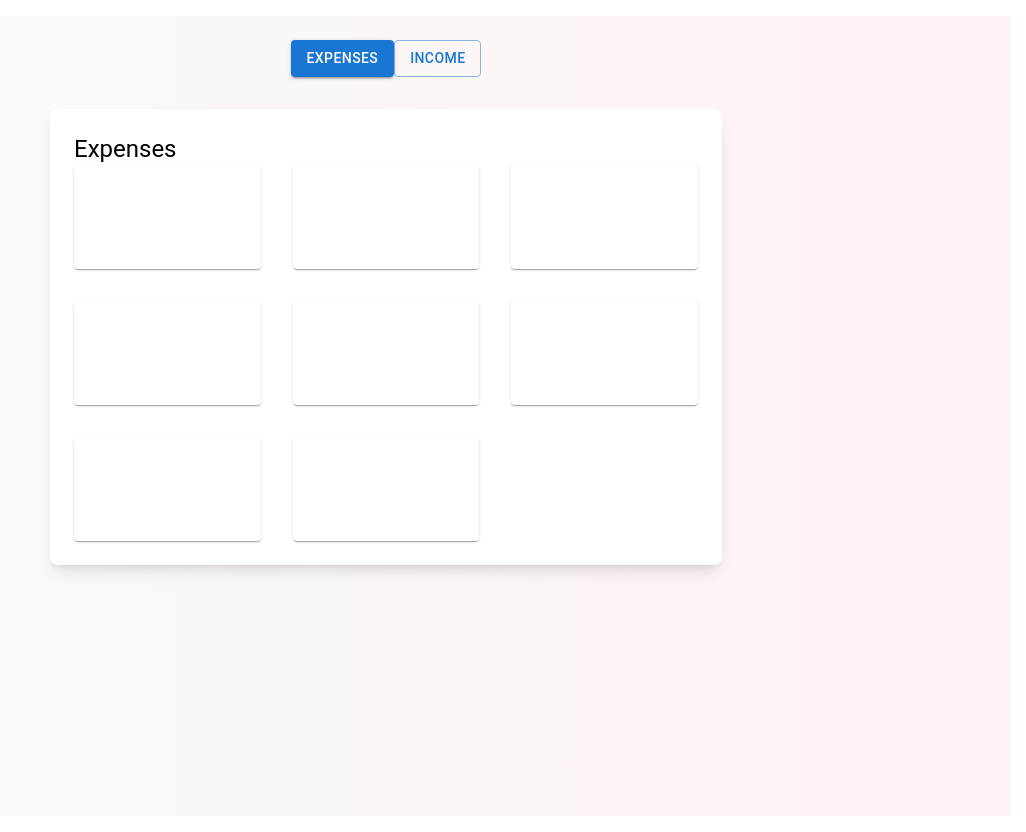
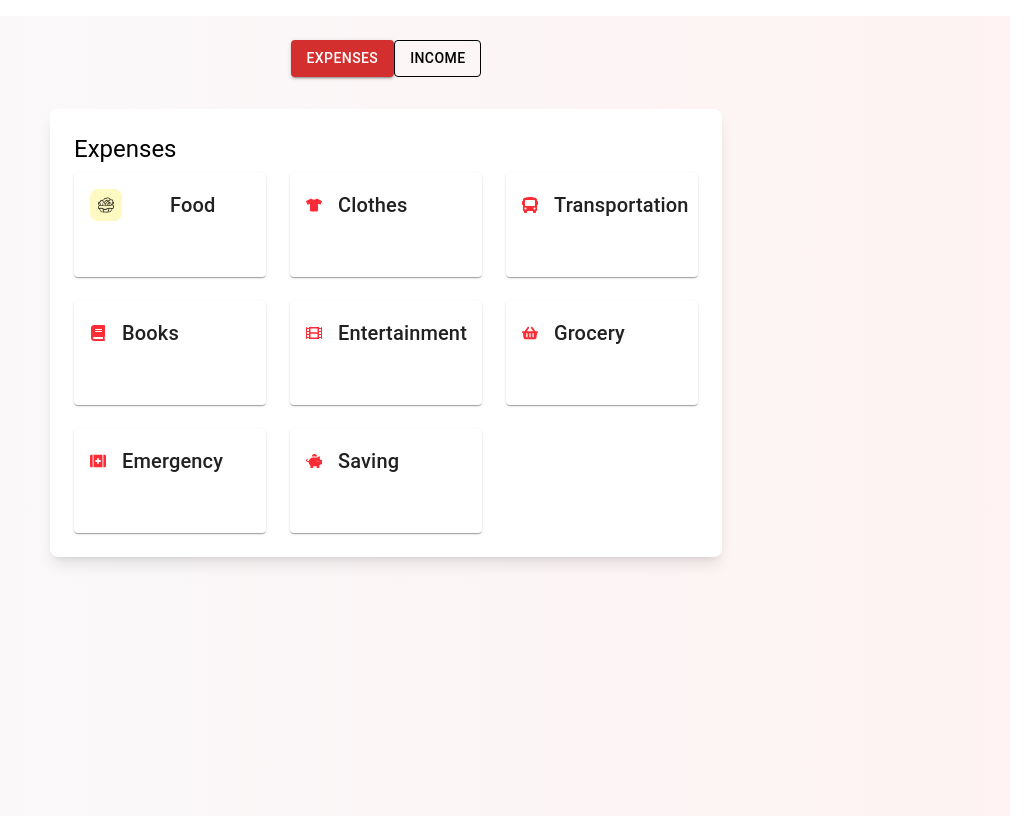
Before and after one commit to GDGAAU/student_budget_planner, a Next.js app in the folder frontend/: page /category in a window 1280 px wide. Shown: the whole page, without its empty margins (254-1280 px from the left). Built offline with nearby package versions, Linux system fonts and the light colour scheme.

Commit message:
update category page

```diff
--- a/frontend/src/app/category/page.jsx
+++ b/frontend/src/app/category/page.jsx
@@ -1,6 +1,8 @@
 "use client";
 
 import { useState } from "react";
+import Image from "next/image";
+
 import {
   FaUtensils,
   FaTshirt,
@@ -11,22 +13,21 @@ import {
   FaFirstAid,
   FaPiggyBank,
 } from "react-icons/fa";
+
+import FoodIcon from "../../../public/icons/food_icon.png";
+
 import {
   Button,
   Card,
   CardContent,
   CardHeader,
-  CardTitle,
-  Input,
-  Dialog,
-  DialogContent,
-  DialogHeader,
-  DialogFooter,
-  DialogTitle,
-  DialogDescription,
   TextField,
   Typography,
   Grid,
+  Dialog,
+  DialogTitle,
+  DialogContent,
+  DialogActions,
 } from "@mui/material";
 
 export default function CategoryPage() {
@@ -38,14 +39,23 @@ export default function CategoryPage() {
   const [currentPlan, setCurrentPlan] = useState("");
 
   const categories = [
-    { name: "Food", icon: <FaUtensils className="w-6 h-6" /> },
-    { name: "Clothes", icon: <FaTshirt className="w-6 h-6" /> },
-    { name: "Transportation", icon: <FaBus className="w-6 h-6" /> },
-    { name: "Books", icon: <FaBook className="w-6 h-6" /> },
-    { name: "Entertainment", icon: <FaFilm className="w-6 h-6" /> },
-    { name: "Grocery", icon: <FaShoppingBasket className="w-6 h-6" /> },
-    { name: "Emergency", icon: <FaFirstAid className="w-6 h-6" /> },
-    { name: "Saving", icon: <FaPiggyBank className="w-6 h-6" /> },
+    {
+      name: "Food",
+      icon: (
+        <Image
+          src={FoodIcon}
+          alt="Food Icon"
+          className="bg-yellow-100 p-2 w-[50%] rounded-lg"
+        />
+      ),
+    },
+    { name: "Clothes", icon: <FaTshirt /> },
+    { name: "Transportation", icon: <FaBus /> },
+    { name: "Books", icon: <FaBook /> },
+    { name: "Entertainment", icon: <FaFilm /> },
+    { name: "Grocery", icon: <FaShoppingBasket /> },
+    { name: "Emergency", icon: <FaFirstAid /> },
+    { name: "Saving", icon: <FaPiggyBank /> },
   ];
 
   const handleCategoryClick = (category) => {
@@ -76,14 +86,16 @@ export default function CategoryPage() {
         <Button
           onClick={() => setSelectedSection("Expenses")}
           variant={selectedSection === "Expenses" ? "contained" : "outlined"}
-          className="px-6 py-2 rounded-l-lg transition-all"
+          color={selectedSection === "Expenses" ? "error" : "inherit"}
+          className="rounded-l-lg"
         >
           Expenses
         </Button>
         <Button
           onClick={() => setSelectedSection("Income")}
           variant={selectedSection === "Income" ? "contained" : "outlined"}
-          className="px-6 py-2 rounded-r-lg transition-all"
+          color={selectedSection === "Income" ? "success" : "inherit"}
+          className="rounded-r-lg"
         >
           Income
         </Button>
@@ -92,24 +104,21 @@ export default function CategoryPage() {
       {/* Left Section - Expenses */}
       {selectedSection === "Expenses" && (
         <div className="max-w-2xl mx-auto bg-white p-6 rounded-lg shadow-lg">
-          <Typography variant="h5" className="mb-6">
+          <Typography variant="h5" gutterBottom>
             Expenses
           </Typography>
-          <Grid container spacing={4}>
+          <Grid container spacing={3}>
             {categories.map(({ name, icon }) => (
               <Grid item xs={12} sm={6} md={4} key={name}>
                 <Card
                   onClick={() => handleCategoryClick(name)}
-                  className="cursor-pointer p-4 bg-gray-50 rounded-lg hover:bg-gray-100 transition-all"
+                  className="cursor-pointer hover:shadow-md transition-shadow"
                 >
-                  <CardHeader>
-                    <CardTitle>
-                      <div className="flex items-center space-x-3">
-                        <div className="text-red-500">{icon}</div>
-                        <Typography variant="h6">{name}</Typography>
-                      </div>
-                    </CardTitle>
-                  </CardHeader>
+                  <CardHeader
+                    avatar={<div className="text-red-500">{icon}</div>}
+                    title={name}
+                    titleTypographyProps={{ variant: "h6" }}
+                  />
                   <CardContent>
                     {categoryPlans[name] && (
                       <Typography variant="body2" color="textSecondary">
@@ -127,10 +136,10 @@ export default function CategoryPage() {
       {/* Right Section - Income */}
       {selectedSection === "Income" && (
         <div className="max-w-2xl mx-auto bg-white p-6 rounded-lg shadow-lg">
-          <Typography variant="h5" className="mb-6">
+          <Typography variant="h5" gutterBottom>
             Income
           </Typography>
-          <form onSubmit={handleIncomeSubmit} className="space-y-6">
+          <form onSubmit={handleIncomeSubmit} className="space-y-4">
             <TextField
               label="Income Amount"
               type="number"
@@ -139,7 +148,7 @@ export default function CategoryPage() {
               fullWidth
               variant="outlined"
             />
-            <Button type="submit" variant="contained" color="primary" fullWidth>
+            <Button type="submit" variant="contained" color="success" fullWidth>
               Add Income
             </Button>
           </form>
@@ -148,20 +157,13 @@ export default function CategoryPage() {
 
       {/* Modal for Category Plan */}
       <Dialog open={isModalOpen} onClose={() => setIsModalOpen(false)}>
+        <DialogTitle>
+          <div className="flex items-center space-x-2">
+            {categories.find((cat) => cat.name === selectedCategory)?.icon}
+            <Typography variant="h6">Plan for {selectedCategory}</Typography>
+          </div>
+        </DialogTitle>
         <DialogContent>
-          <DialogHeader>
-            <DialogTitle>
-              <div className="flex items-center space-x-3">
-                {categories.find((cat) => cat.name === selectedCategory)?.icon}
-                <Typography variant="h6">
-                  {selectedCategory} Planning
-                </Typography>
-              </div>
-            </DialogTitle>
-            <DialogDescription>
-              Enter the planned amount for {selectedCategory}
-            </DialogDescription>
-          </DialogHeader>
           <form onSubmit={handlePlanSubmit} className="space-y-4">
             <TextField
               label="Planned Amount"
@@ -172,10 +174,7 @@ export default function CategoryPage() {
               variant="outlined"
               placeholder="Enter planned amount"
             />
-            <DialogFooter>
-              <Button type="submit" variant="contained" color="primary">
-                Save Changes
-              </Button>
+            <DialogActions>
               <Button
                 onClick={() => setIsModalOpen(false)}
                 variant="outlined"
@@ -183,7 +182,10 @@ export default function CategoryPage() {
               >
                 Cancel
               </Button>
-            </DialogFooter>
+              <Button type="submit" variant="contained" color="primary">
+                Save Plan
+              </Button>
+            </DialogActions>
           </form>
         </DialogContent>
       </Dialog>
```
